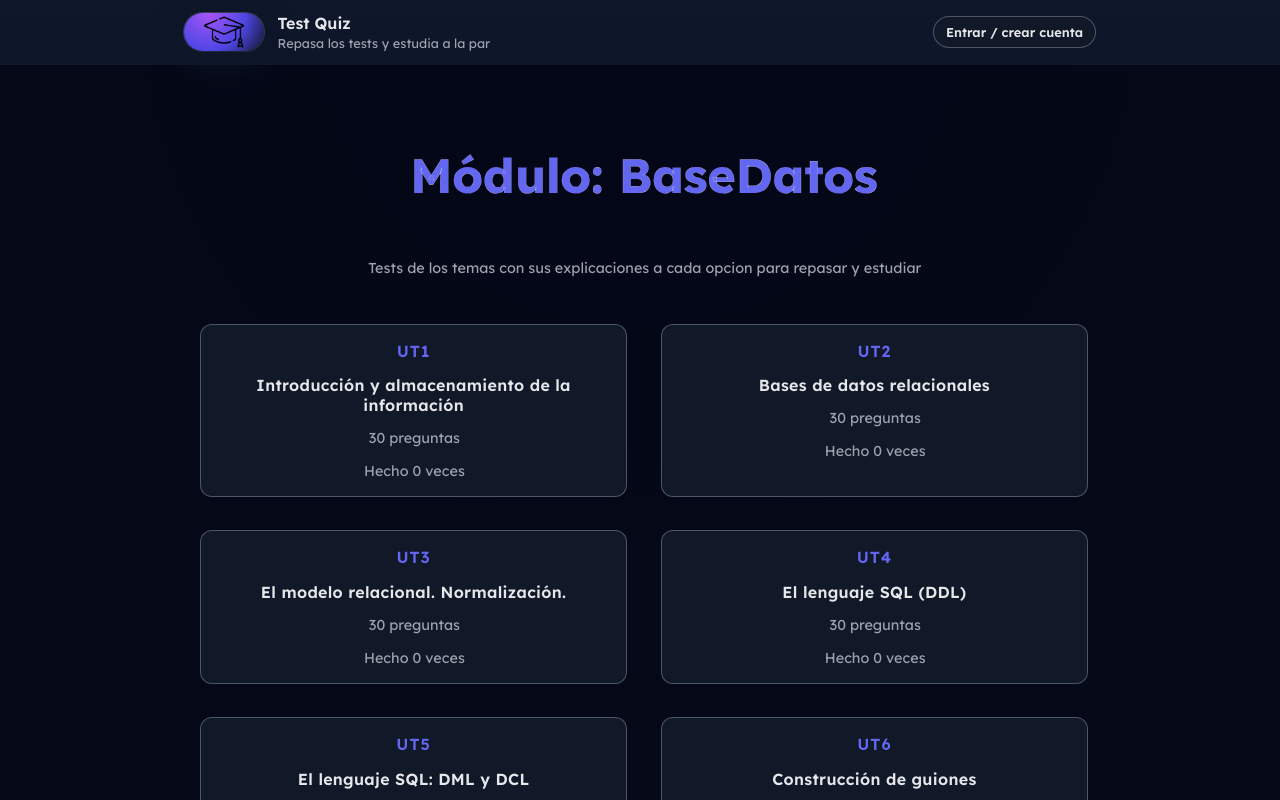
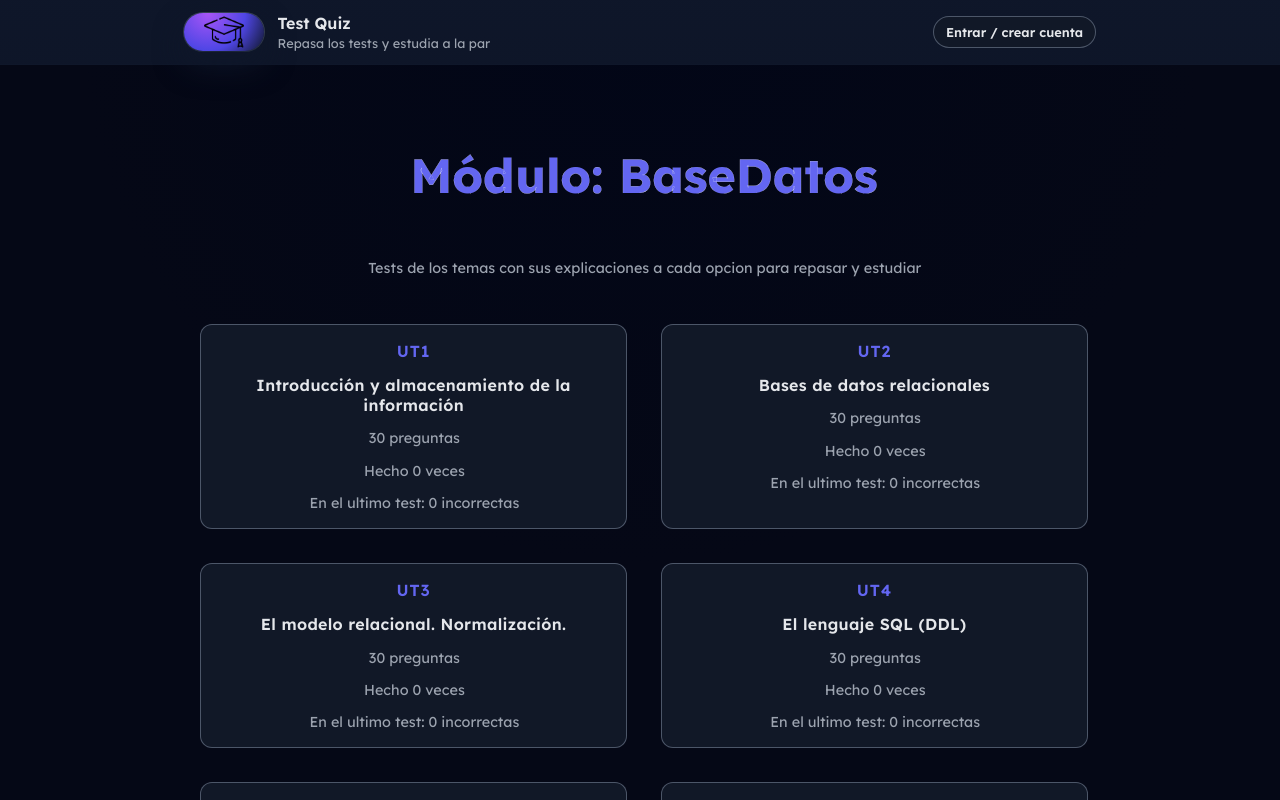
Before and after one commit to Ematius/Quiz-Daw, a React (Vite) app: page /modulo/baseDatos in a window 1280 px wide. Shown: the top 800 px of the page. Built offline with nearby package versions, Linux system fonts and the light colour scheme.

Commit message:
Add tracking for last test incorrect answers and update related components to display this information.

```diff
--- a/src/Components/TopicCard.jsx
+++ b/src/Components/TopicCard.jsx
@@ -3,13 +3,23 @@
 import { Link } from "react-router-dom";
 import "./TopicCard.scss";
 
-export function TopicCard({ id, title, numQuestion, to, attempts = 0 }) {
+export function TopicCard({
+  id,
+  title,
+  numQuestion,
+  to,
+  attempts = 0,
+  lastTestIncorrectCount = 0,
+}) {
   return (
     <Link to={to} className="topic-card">
       <span className="topic-card__badge">{id}</span>
       <h3 className="topic-card__title">{title}</h3>
       <p className="topic-card__meta">{numQuestion}</p>
       <p className="topic-card__meta">Hecho {attempts} veces</p>
+      <p className="topic-card__meta">
+        En el ultimo test: {lastTestIncorrectCount} incorrectas
+      </p>
     </Link>
   );
 }
--- a/src/pages/Modulo.jsx
+++ b/src/pages/Modulo.jsx
@@ -3,7 +3,7 @@ import { useParams,useNavigate } from "react-router-dom";
 import { TopicCard } from "../Components/TopicCard";
 import { topicsByModule } from "../data/topicsByModule";
 import { useAuth } from "../context/AuthContext";
-import { readCompletions } from "../storage/quizAppStorage";
+import { readCompletions, readLastTestIncorrects } from "../storage/quizAppStorage";
 import "./Modulo.scss"
 
 
@@ -17,6 +17,7 @@ export function Modulo() {
   const { moduloId } = useParams();
   const topics = topicsByModule[moduloId] || [];
   const completions = readCompletions();
+  const lastTestIncorrects = readLastTestIncorrects();
 
   return (
     <div className="page-container">
@@ -35,6 +36,7 @@ export function Modulo() {
               title={topic.title}
               numQuestion={`${topic.numQuestion} preguntas`}
               attempts={completions?.[session?.username]?.[moduloId]?.[String(topic.id)] ?? 0}
+              lastTestIncorrectCount={lastTestIncorrects?.[session?.username]?.[moduloId]?.[String(topic.id)] ?? 0}
               to={`/modulo/${moduloId}/${topic.id}`}
             />
           ))}
--- a/src/pages/Quiz.jsx
+++ b/src/pages/Quiz.jsx
@@ -7,7 +7,10 @@ import { useEffect, useRef, useState } from "react";
 import { QuizQuestion } from "../Components/QuizQuestion";
 import { QuizProgress } from "../Components/QuizProgress";
 import { useAuth } from "../context/AuthContext";
-import { recordTopicCompletion } from "../storage/quizAppStorage";
+import {
+  recordLastTestIncorrects,
+  recordTopicCompletion,
+} from "../storage/quizAppStorage";
 import "./Quiz.scss";
 
 function resolveFolder(moduloId) {
@@ -135,6 +138,9 @@ export function Quiz()
     } else {
       setPendingQuestionIndexes((pending) => {
         if (pending.length > 0) {
+          if (roundLength === totalQuestions && user?.username) {
+            recordLastTestIncorrects(user.username, moduloId, topicId, pending.length);
+          }
           setRoundQuestionIndexes([...pending]);
           setCurrentIndex(0);
         } else if (solvedRef.current.length === totalQuestions) {
--- a/src/storage/quizAppStorage.js
+++ b/src/storage/quizAppStorage.js
@@ -3,6 +3,7 @@
 export const LS_USERS = "quiz_app_users";
 export const LS_SESSION = "quiz_app_session";
 export const LS_COMPLETIONS = "quiz_app_completions";
+export const LS_LAST_TEST_INCORRECTS = "quiz_app_last_test_incorrects";
 
 function safeParse(json, fallback) {
   try {
@@ -54,3 +55,25 @@ export function recordTopicCompletion(username, moduloId, topicId) {
   all[u][m][t] = prev + 1;
   writeCompletions(all);
 }
+
+export function readLastTestIncorrects() {
+  return safeParse(localStorage.getItem(LS_LAST_TEST_INCORRECTS), {});
+}
+
+export function writeLastTestIncorrects(data) {
+  localStorage.setItem(LS_LAST_TEST_INCORRECTS, JSON.stringify(data));
+}
+
+export function recordLastTestIncorrects(username, moduloId, topicId, count) {
+  const u = String(username).trim();
+  const m = String(moduloId).trim();
+  const t = String(topicId).trim();
+  if (!u || !m || !t) return;
+
+  const value = Number.isFinite(Number(count)) ? Number(count) : 0;
+  const all = readLastTestIncorrects();
+  if (!all[u]) all[u] = {};
+  if (!all[u][m]) all[u][m] = {};
+  all[u][m][t] = value;
+  writeLastTestIncorrects(all);
+}
```
